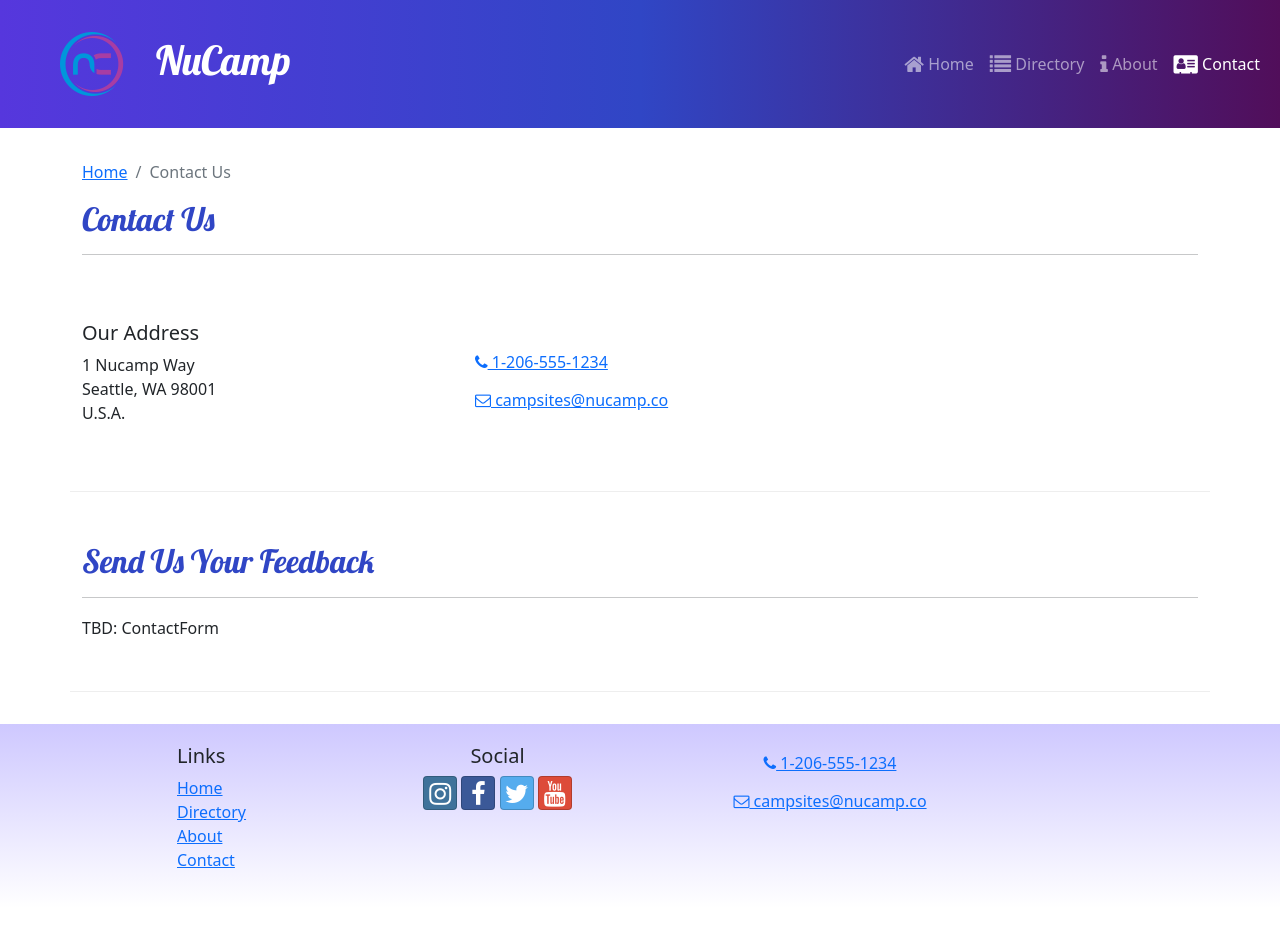
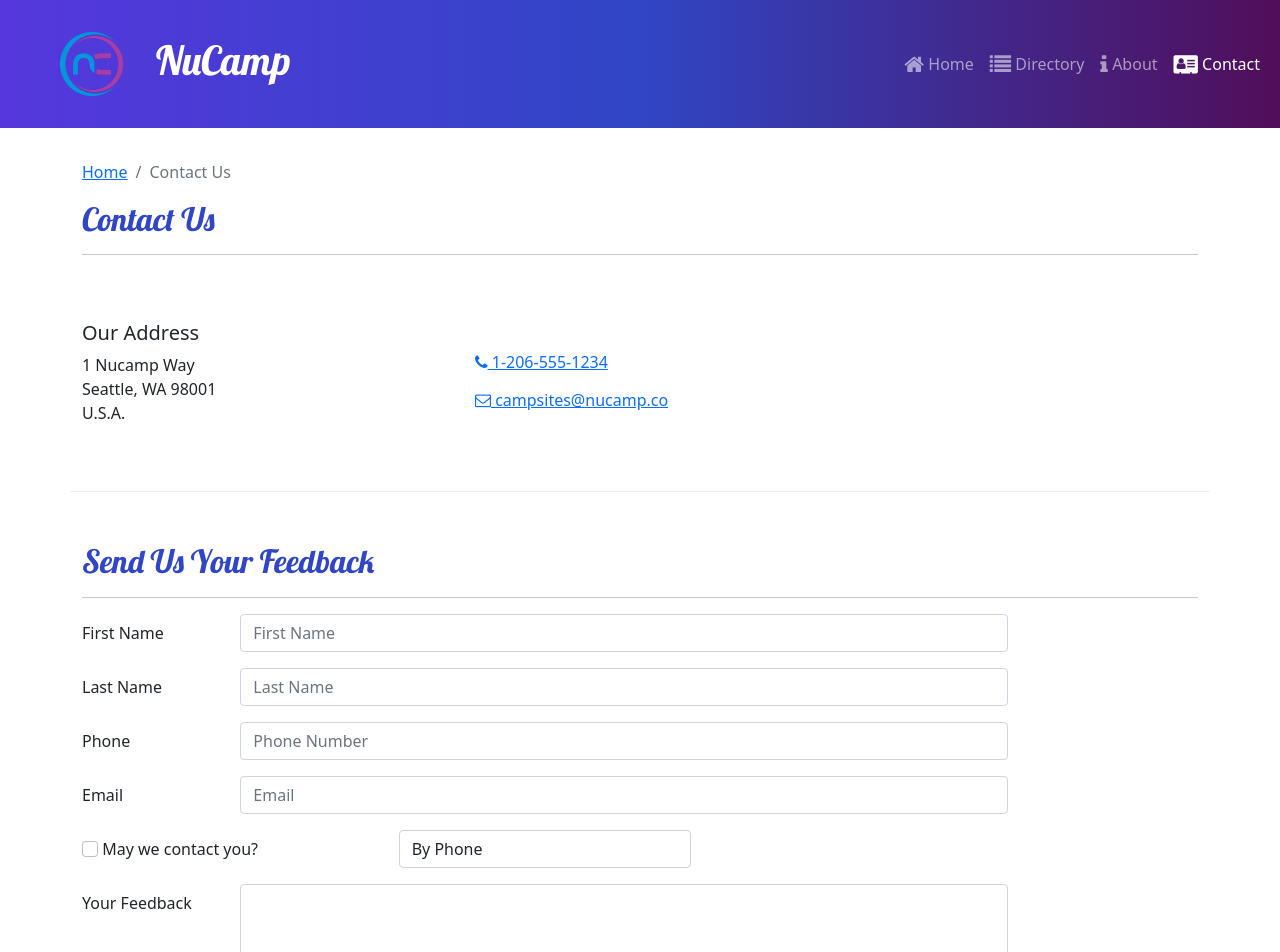
Before and after one commit to Redfire4753/ReactNucampsite, a React (Create React App) app: page /contact in a window 1280 px wide. Shown: the top 952 px of the page. Before the commit the page ends 908 px from the top, so only its background shows below. Built offline with nearby package versions, Linux system fonts and the light colour scheme.

Commit message:
Added ContactForm

```diff
--- /dev/null
+++ b/src/components/ContactForm.js
@@ -0,0 +1,88 @@
+import {Button, Label, Col, FormGroup} from 'reactstrap';
+import { Formik,Field,Form } from 'formik';
+
+const ContactForm = () => {
+    return (
+        <Formik
+            intialValues={{
+                firstName: '',
+                lastName: '',
+                phoneNum: '',
+                email: '',
+                agree: false,
+                contactType: 'By Phone',
+                feedback: ''
+            }}
+        >
+            <Form>
+                <FormGroup row>
+                    <Label htmlFor='firstName' md='2'>
+                        First Name
+                    </Label>
+                    <Col md='10'>
+                        <Field name='firstName' placeholder='First Name' className='form-control'>
+
+                        </Field>
+                    </Col>
+                </FormGroup>
+                <FormGroup row>
+                    <Label htmlFor='lastName' md='2'>
+                        Last Name
+                    </Label>
+                    <Col md='10'>
+                        <Field name='lastName' placeholder='Last Name' className='form-control'>
+
+                        </Field>
+                    </Col>
+                </FormGroup>
+                <FormGroup row>
+                    <Label htmlFor='phoneNum' md='2'>
+                        Phone
+                    </Label>
+                    <Col md='10'>
+                        <Field name='phoneNum' placeholder='Phone Number' className='form-control'>
+                        </Field>
+                    </Col>
+                </FormGroup>
+                <FormGroup row>
+                    <Label htmlFor='email' md='2'>
+                        Email
+                    </Label>
+                    <Col md='10'>
+                        <Field name='email' placeholder='Email' className='form-control'>
+                        </Field>
+                    </Col>
+                </FormGroup>
+                <FormGroup row>
+                    <Label check md={{size: 4, offest: 2}}>
+                        <Field
+                            name='agree'
+                            type='checkbox'
+                            className='form-check-input'
+                        />{' '}
+                        May we contact you?
+                    </Label>
+                    <Col md='4'>
+                        <Field name='contactType' as='select' className='form-control'>
+                            <option>By Phone</option>
+                            <option>By Email</option>
+                        </Field>
+                    </Col>
+                </FormGroup>
+                <FormGroup row>
+                    <Label htmlFor='feedback' md='2'>
+                        Your Feedback
+                    </Label>
+                    <Col md='10'>
+                        <Field name='feedback' as='textarea' rows='12' className='form-control'>
+                        </Field>
+                    </Col>
+                </FormGroup>
+                <FormGroup row>
+                </FormGroup>
+            </Form>
+        </Formik>
+     );
+}
+
+export default ContactForm;
--- a/src/pages/ContactPage.js
+++ b/src/pages/ContactPage.js
@@ -1,5 +1,6 @@
 import { Container, Col, Row } from 'reactstrap';
 import SubHeader from '../components/SubHeader';
+import ContactForm from '../components/ContactForm';
 
 const ContactPage = () => {
     return (
@@ -41,7 +42,7 @@
                 <hr />
             </Col>
             <Col md='10'>
-                TBD: ContactForm
+                <ContactForm />
             </Col>
         </Row>
     </Container>
```
